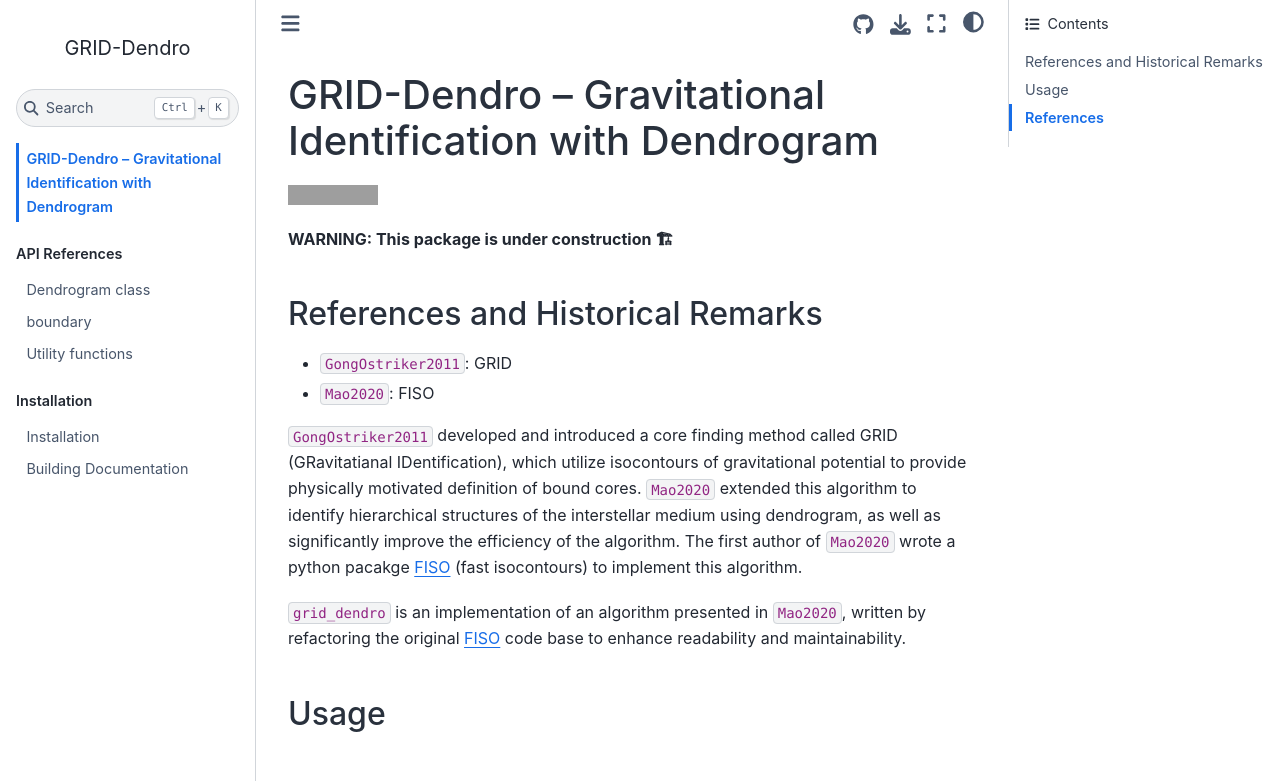
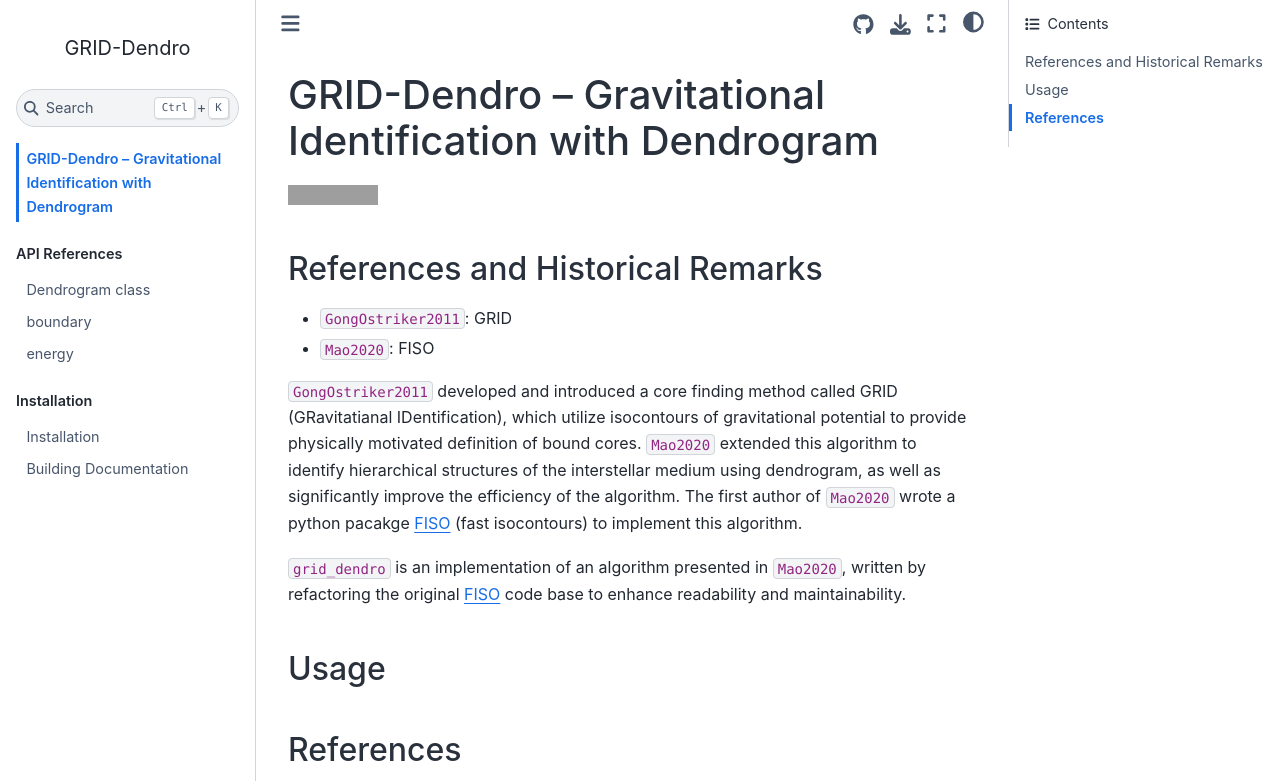
Before and after one commit to sanghyukmoon/grid_dendro, a Jupyter Book: the page built from docs/intro.md, in a window 1280 px wide and 1072 px high, cut to the strip 0-781 px from the top of the window. Built offline with Jupyter Book 1.0.4 settings and Sphinx 7.4.7 and the Sphinx Book theme 1.1.4, drawn with Linux system fonts in a browser that asks for light colours; cross-references to code outside the pages are shown as plain code; grey boxes are pictures that could not be loaded.

Commit message:
Update jupyter book

```diff
--- a/docs/energy.rst
+++ b/docs/energy.rst
@@ -1,4 +1,5 @@
-Utility functions
------------------
+energy
+------
 
-.. autofunction:: grid_dendro.energy.calculate_cumulative_energies
+.. automodule:: grid_dendro.energy
+    :members:
--- a/docs/intro.md
+++ b/docs/intro.md
@@ -1,8 +1,6 @@
 # GRID-Dendro -- Gravitational Identification with Dendrogram
 
 [![Jupyter Book Badge](https://jupyterbook.org/badge.svg)](https://sanghyukmoon.github.io/grid_dendro)
-
-**WARNING: This package is under construction 🏗**
 
 ## References and Historical Remarks
 - {cite:t}`GongOstriker2011`: GRID
```
Also changed, not shown: README.md (+0 -4 lines).
